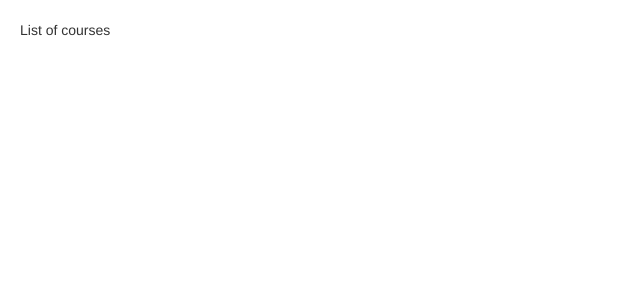
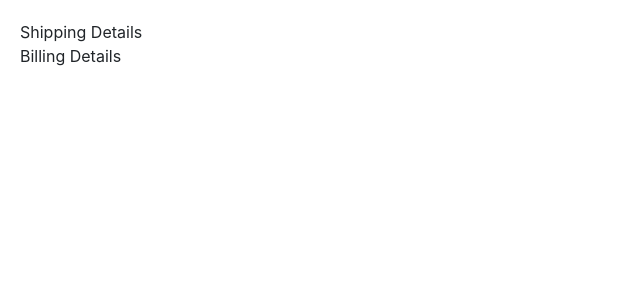
Before and after one commit to shaunkleyn/angular-crash-course, an Angular app: page / in a window 1280 px wide. Shown: the top 300 px of the page, without its empty margins (0-640 px from the left). Built offline with nearby package versions, Linux system fonts and the light colour scheme.

Commit message:
5 files modified, 3 added, 3 deleted

```diff
--- a/package.json
+++ b/package.json
@@ -11,7 +11,6 @@
     "@angular/platform-browser": "^10.0.1",
     "@angular/platform-browser-dynamic": "^10.0.1",
     "@angular/router": "^10.0.1",
-    "bootstrap": "3",
     "jquery": "1.9.1 - 3",
     "popper.js": "^1.16.0",
     "rxjs": "^6.5.5",
--- a/src/app/app.component.html
+++ b/src/app/app.component.html
@@ -1,8 +1,11 @@
 <link rel="stylesheet" href="https://use.fontawesome.com/releases/v5.7.0/css/all.css" integrity="sha384-lZN37f5QGtY3VHgisS14W3ExzMWZxybE1SJSEsQp9S+oqd12jhcu+A56Ebc1zFSJ" crossorigin="anonymous">
 
-<div *ngIf="courses.length > 0">
-  List of courses
-</div>
-<div *ngIf="courses.length == 0">
-  No courses yet
-</div>
+
+
+<zippy title="Shipping Details">
+  Shipping Details Content
+</zippy>
+
+<zippy title="Billing Details">
+  Billing Details Content
+</zippy>
--- a/src/app/app.module.ts
+++ b/src/app/app.module.ts
@@ -4,11 +4,11 @@ import { BrowserModule } from '@angular/platform-browser';
 import { FormsModule } from '@angular/forms';
 
 import { AppComponent } from './app.component';
-import { LikeComponent } from './like/like.component';
+import { ZippyComponent } from './zippy/zippy.component';
 
 @NgModule({
   imports:      [ BrowserModule, FormsModule ],
-  declarations: [ AppComponent, LikeComponent ],
+  declarations: [ AppComponent, ZippyComponent ],
   bootstrap:    [ AppComponent ]
 })
 export class AppModule { }
--- a/src/app/like/like.component.css
+++ /dev/null
@@ -1,8 +0,0 @@
-.fa-heart {
-  color: #ccc;
-  cursor: pointer;
-}
-
-.fa-heart.active {
-  color: deeppink;
-}
--- a/src/app/like/like.component.html
+++ /dev/null
@@ -1,9 +0,0 @@
-<div class="panel panel-primary">
-	<div class="panel-body">
-    <ng-content select=".body"></ng-content>
-  </div>
-  <div class="panel-footer">
-    <i class="fas fa-heart" [class.active]="isActive" (click)="onLike()"></i>
-    <span> {{ likesCount }} </span>
-  </div>
-</div>
--- a/src/app/like/like.component.ts
+++ /dev/null
@@ -1,16 +0,0 @@
-import { Component, OnInit, Input, Output, EventEmitter } from '@angular/core';
-
-@Component({
-  selector: 'like',
-  templateUrl: './like.component.html',
-  styleUrls: ['./like.component.css']
-})
-export class LikeComponent {
-  @Input('isActive') isActive: boolean;
-  @Input('likesCount') likesCount: number;
-
-  onLike() {
-    this.likesCount += this.isActive ? -1 : 1;
-    this.isActive = !this.isActive;
-  }
-}
--- /dev/null
+++ b/src/app/zippy/zippy.component.html
@@ -0,0 +1,11 @@
+<div class="panel panel-white border-dark">
+  <div class="panel-heading" (click)="isExpanded = !isExpanded"
+  [ngStyle]="{
+    'backgroundColor' : isExpanded ? '#ccc' : '#fff'
+  }">
+    {{ title }}
+  </div>
+	<div class="panel-body" *ngIf="isExpanded">
+    <ng-content></ng-content>
+  </div>
+</div>
--- /dev/null
+++ b/src/app/zippy/zippy.component.ts
@@ -0,0 +1,17 @@
+import { Component, OnInit, ElementRef } from '@angular/core';
+
+@Component({
+  selector: 'zippy',
+  templateUrl: './zippy.component.html',
+  styleUrls: ['./zippy.component.css']
+})
+export class ZippyComponent implements OnInit {
+  title: string;
+  isExpanded: boolean;
+  constructor(private el: ElementRef) { }
+
+  ngOnInit() {
+    this.title = this.el.nativeElement.title;
+  }
+
+}
--- a/src/index.html
+++ b/src/index.html
@@ -1 +1,3 @@
+
+
 <app-root></app-root>
--- a/src/styles.css
+++ b/src/styles.css
@@ -1,6 +1,5 @@
 /* Add application styles & imports to this file! */
-@import "~bootstrap/dist/css/bootstrap.css";
-
+@import "~bootstrap/dist/css/bootstrap.min.css";
 body {
   padding: 20px;
 }
```
Also changed, not shown: src/app/zippy/zippy.component.css (added).
